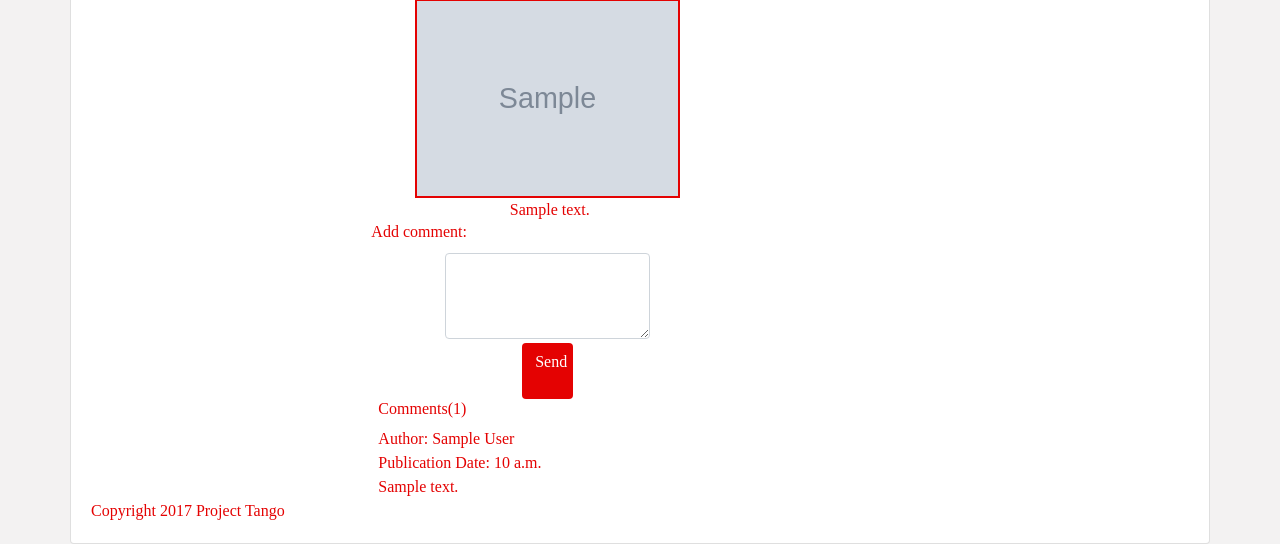
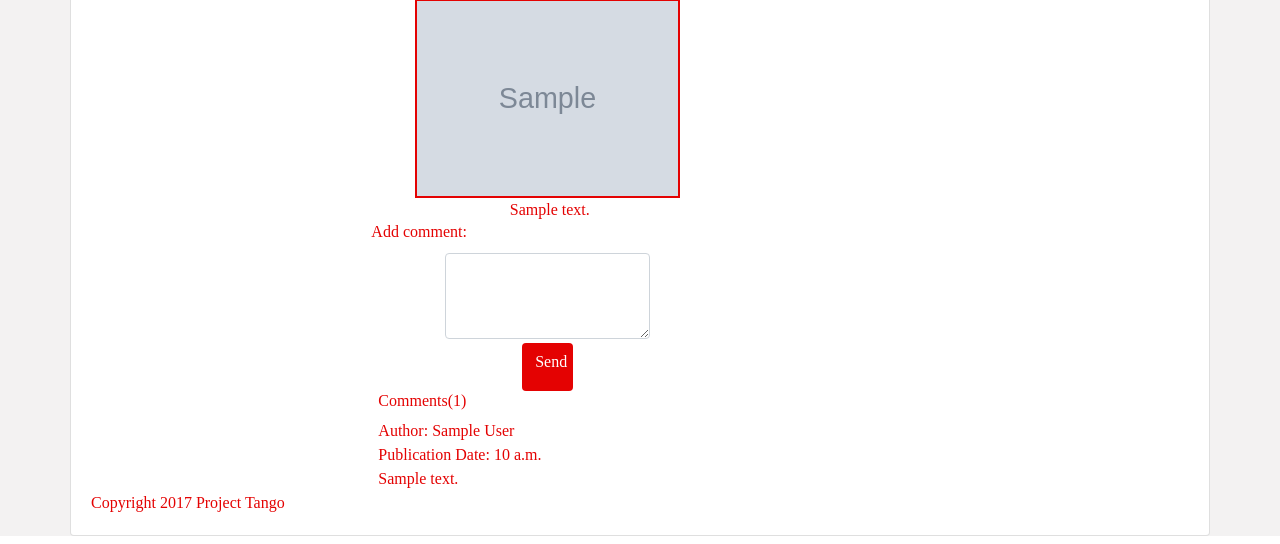
Before and after one commit to stPhoenix/projecttango, a Django app: page /news/detail/1/ in a window 1280 px wide. Shown: the part 462-1006 px from the top of the page. Run offline with Django 3.2, Linux system fonts and the light colour scheme; tables that the repository leaves empty hold one stand-in row (Sample ...); some libraries are stand-ins or nearby versions; some web fonts are replaced.

Commit message:
The send button set a bit

```diff
--- a/project/news/templates/news/base_v0/detail.html
+++ b/project/news/templates/news/base_v0/detail.html
@@ -41,7 +41,7 @@
                   <div class="form-group my-1">
                    <textarea class="form-control" name="comment_text" rows="3"></textarea>
                   </div>
-                    <button type="submit" class="btn btn-red w-25 pb-4 align-self-center" value="Send">
+                    <button type="submit" class="btn btn-red border-red w-25 pb-3 align-self-center" value="Send">
                       Send
                     </button>
                   </form>
```
